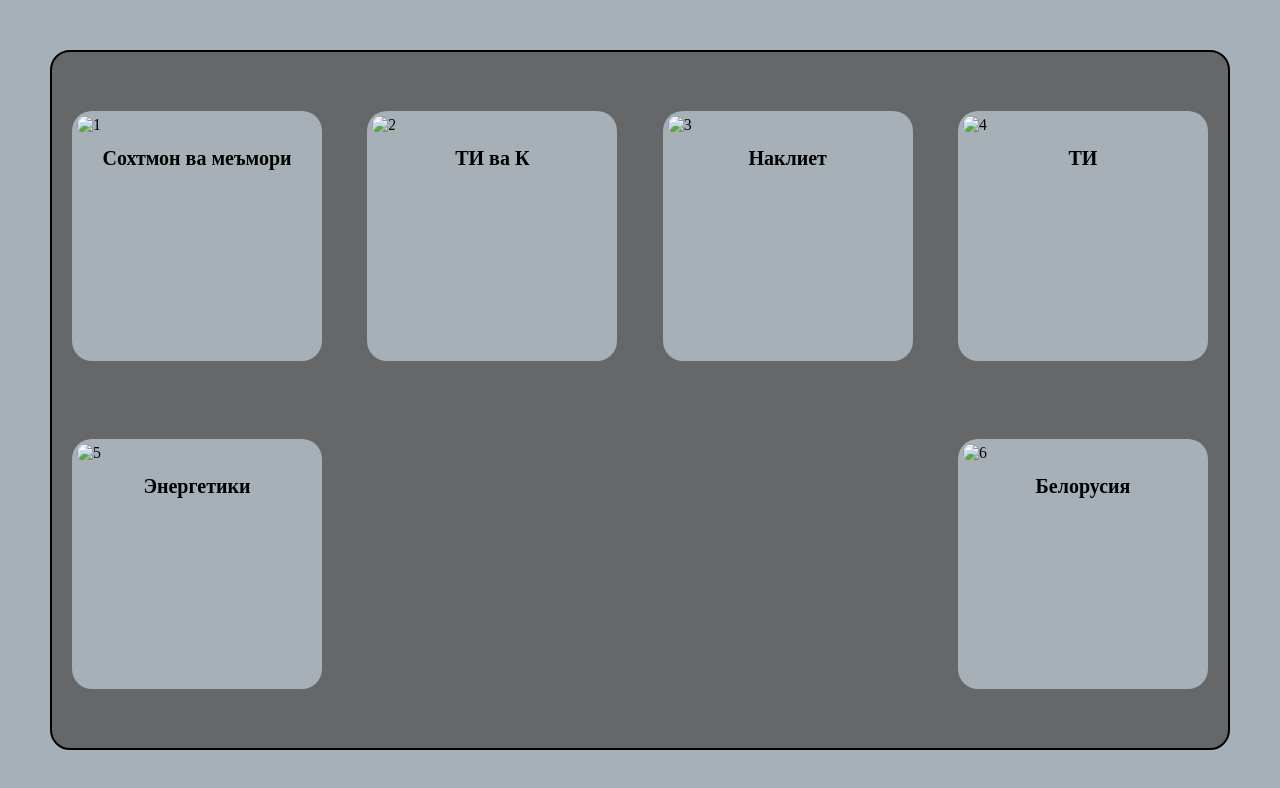
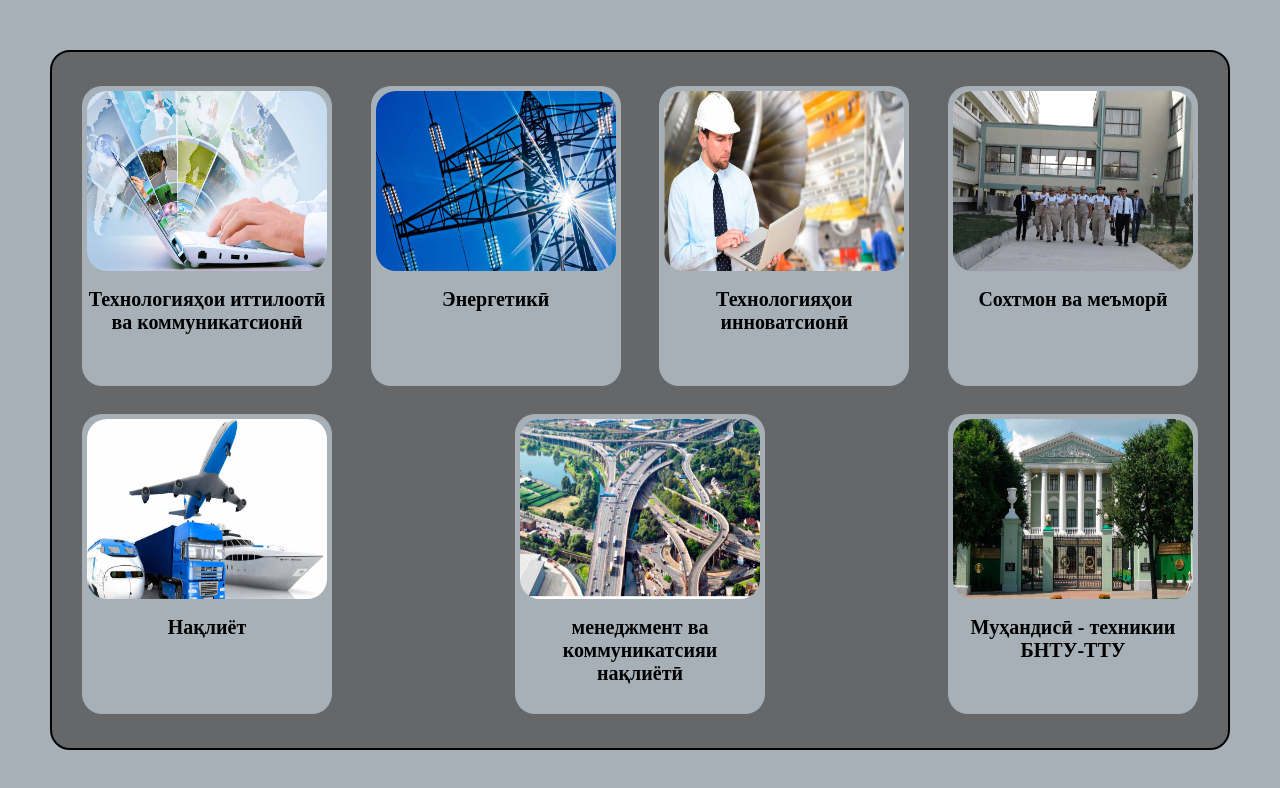
Before and after one commit to Sinojon205/videokurs, a plain HTML site: page index.html in a window 1280 px wide. Drawn offline with Linux system fonts and the light colour scheme.

Commit message:
added dinamic rendering popup

```diff
--- a/assets/kafedras.json
+++ b/assets/kafedras.json
@@ -19,19 +19,19 @@
     },
     {
         "name":"Технологияҳои иттилоотӣ ва ҳифзи маълумот",
-        "rasm":"",
+        "rasm":"hifzi_malumot.png",
         "id":3,
         "id_fakultet":0
     },
     {
         "name":"Математикаи олӣ",
-        "rasm":"",
+        "rasm":"vishi_mat.jpg",
         "id":4,
         "id_fakultet":0
     },
     {
         "name":"Фанҳои Ҷомеашиносӣ",
-        "rasm":"",
+        "rasm":"jomeashinosi.jpg",
         "id":5,
         "id_fakultet":0
     },
--- a/index.html
+++ b/index.html
@@ -7,31 +7,7 @@
 
 <body>
     <div class="popup">
-        <div class="item">
-            <img src="assets//images/green.jpg" alt="1">
-            <h1>Сохтмон ва меъмори</h1>
 
-        </div>
-        <div class="item">
-            <img src="assets//images/green.jpg" alt="2">
-            <h1>ТИ ва К</h1>
-        </div>
-        <div class="item">
-            <img src="assets//images/green.jpg" alt="3">
-            <h1>Наклиет</h1>
-        </div>
-        <div class="item">
-            <img src="assets//images/green.jpg" alt="4">
-            <h1>ТИ</h1>
-        </div>
-        <div class="item">
-            <img src="assets//images/green.jpg" alt="5">
-            <h1>Энергетики</h1>
-        </div>
-        <div class="item">
-            <img src="assets//images/green.jpg" alt="6">
-            <h1>Белорусия</h1>
-        </div>
     </div>
     <script src="js/load-data.js"></script>
 </body>
--- a/js/load-data.js
+++ b/js/load-data.js
@@ -1,9 +1,62 @@
 var http = new XMLHttpRequest();
-http.onreadystatechange=function(evt){
-    if (http.readyState===4 && http.status===200){
-        console.log(JSON.parse(http.responseText));
+var fakultets = [];
+http.onreadystatechange = function (evt) {
+    if (http.readyState === 4 && http.status === 200) {
+        fakultets = JSON.parse(http.responseText);
+        renderFakultetPopup();
     }
 };
 
-http.open("GET","assets/facultets.json",true);
+http.open("GET", "assets/facultets.json", true);
 http.send();
+var http1 = new XMLHttpRequest();
+var kafedras = [];
+http1.onreadystatechange = function (evt) {
+    if (http1.readyState === 4 && http1.status === 200) {
+        kafedras = JSON.parse(http1.responseText);
+    }
+};
+
+http1.open("GET", "assets/kafedras.json", true);
+http1.send();
+
+function renderFakultetPopup() {
+    var popup = document.querySelector(".popup");
+    fakultets.forEach((item) => {
+        var h1 = document.createElement('h1');
+        h1.innerHTML = item.name;
+        var img = document.createElement('img');
+        img.src = "assets/images/" + item.imgUrl;
+        var div = document.createElement('div');
+        div.setAttribute('class', 'item');
+        div.setAttribute('id', item.id);
+        div.appendChild(img);
+        div.appendChild(h1);
+        div.onclick = () => {
+            console.log(item.id)
+            var kafs=kafedras.filter((it)=>it.id_fakultet===item.id);
+            renderKafedraPopup(kafs,popup);
+            console.log(kafedras);
+        }
+        popup.appendChild(div);
+    });
+}
+
+function renderKafedraPopup(kafedraho,popup){
+popup.innerHTML="";
+kafedraho.forEach((item) => {
+    var h1 = document.createElement('h1');
+    h1.innerHTML = item.name;
+    var img = document.createElement('img');
+    img.src = "assets/images/" + item.rasm;
+    var div = document.createElement('div');
+    div.setAttribute('class', 'item');
+    div.setAttribute('id', item.id);
+    div.appendChild(img);
+    div.appendChild(h1);
+    div.onclick = () => {
+        console.log(item.id)
+    }
+    popup.appendChild(div);
+});
+}
--- a/styles/style.css
+++ b/styles/style.css
@@ -18,12 +18,14 @@
     align-items:center ;
     flex-wrap:wrap;
     padding: 20px;
+    overflow-y: scroll;
 }
 .item{
-    height:250px;
+    height:300px;
     width: 250px;
     padding: 5px;
     border-radius: 20px;
+    margin:10px;
 }
 
 .item img{
@@ -37,6 +39,9 @@
 font-size: 20px;
 font-weight: 700;
 color: #000;
+height:70px;
+vertical-align:middle;
+background-color: transparent;
 }
 
 .item:hover{
```
Also changed, not shown: assets/images/hifzi_malumot.png (renamed from assets/images/hifzi malumot.png), assets/images/tik.jpg (renamed from assets/images/asu.jpg), assets/images/vishi_mat.jpg (renamed from assets/images/vishi mat.jpg).
